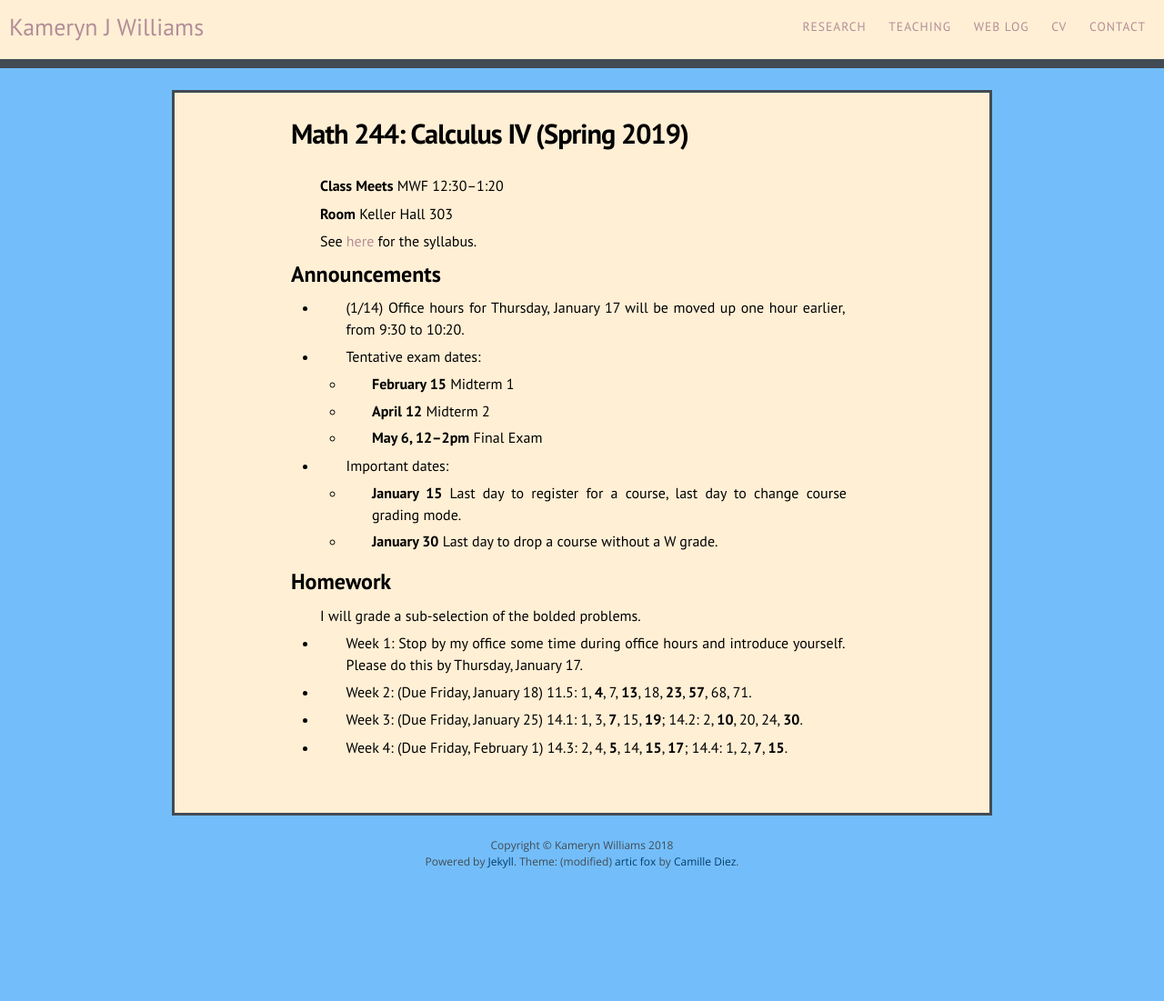
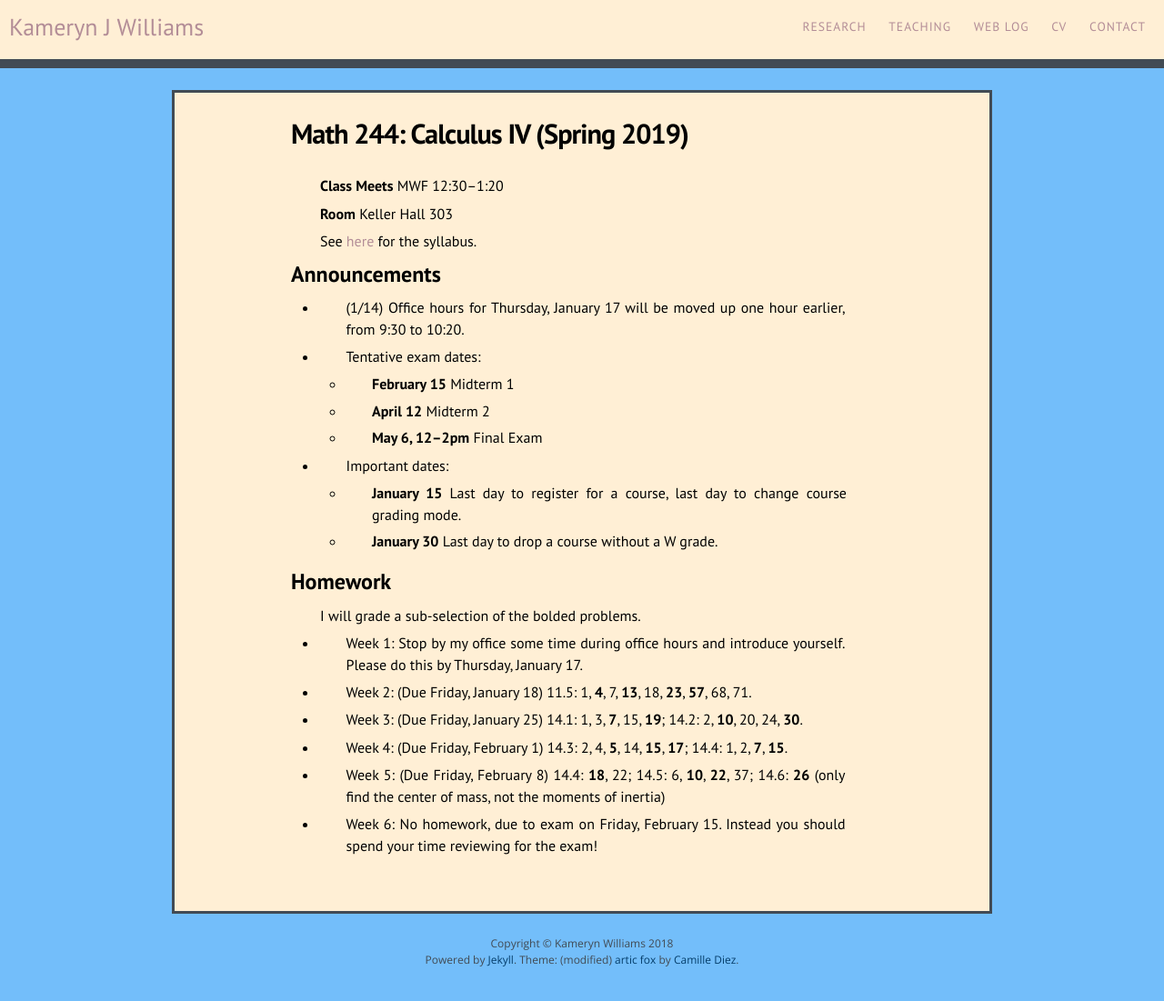
Before and after one commit to kamerynjw/kamerynjw.github.io, a Jekyll site: the page built from teaching/2019/math244.md, in a window 1280 px wide. Shown: the whole page at 91% size. Built offline with Jekyll 4.4.1, drawn with Linux system fonts in a browser that asks for light colours; nearby versions of some CDN libraries; before the commit the page ends 993 px from its top, so only the background shows below that.

Commit message:
added another couple weeks of homework for 244

```diff
--- a/teaching/2019/math244.md
+++ b/teaching/2019/math244.md
@@ -41,3 +41,7 @@ I will grade a sub-selection of the bolded problems.
 * Week 3: (Due Friday, January 25) 14.1: 1, 3, **7**, 15, **19**; 14.2: 2, **10**, 20, 24, **30**.
 
 * Week 4: (Due Friday, February 1) 14.3: 2, 4, **5**, 14, **15**, **17**; 14.4: 1, 2, **7**, **15**.
+
+* Week 5: (Due Friday, February 8) 14.4: **18**, 22; 14.5: 6, **10**, **22**, 37; 14.6: **26** (only find the center of mass, not the moments of inertia)
+
+* Week 6: No homework, due to exam on Friday, February 15. Instead you should spend your time reviewing for the exam!
```
